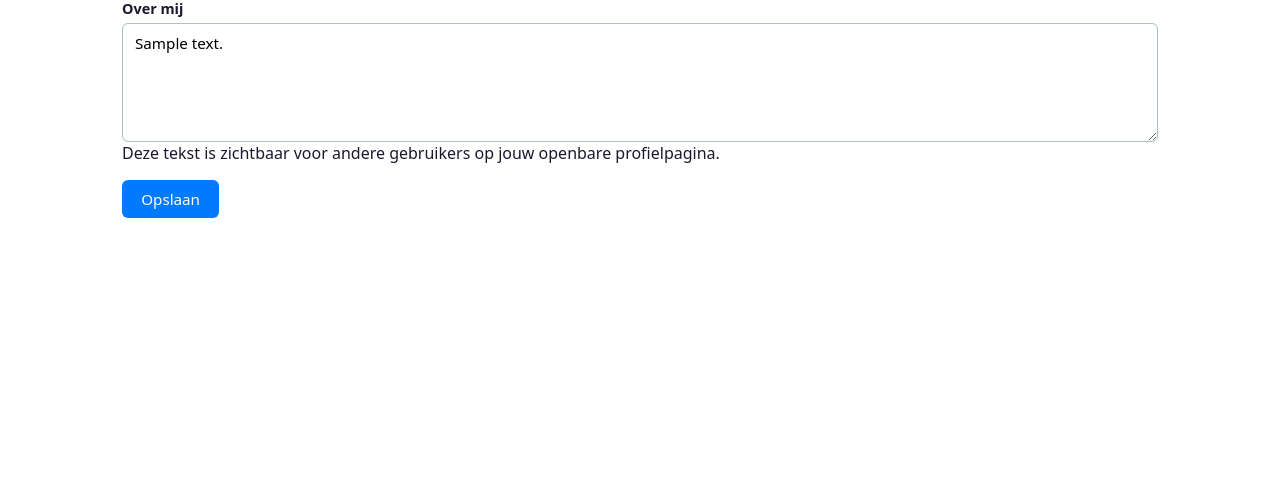
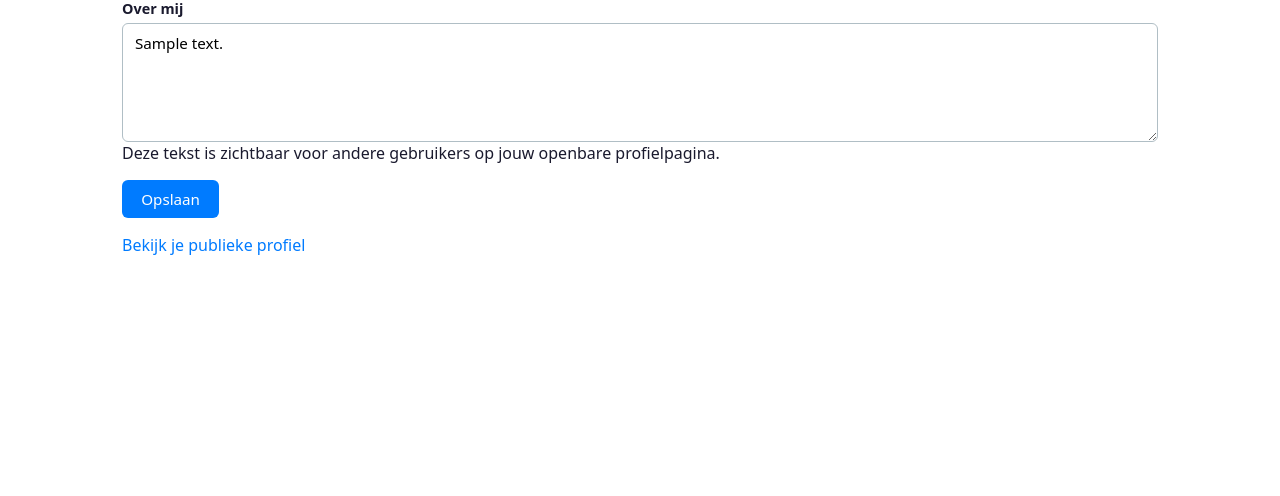
Before and after one commit to walthertimmer/scubaduikers, a FastAPI app: page /profile in a window 1280 px wide. Shown: the part 126-622 px from the top of the page. Run offline with FastAPI, Linux system fonts and the light colour scheme; the visitor is signed in with stand-in values (Sample User, id 1); tables that the repository leaves empty hold one stand-in row (values such as "Sample post"); parts of the project's set-up code (start-up, migrations or seed data) failed here and were passed over.

Commit message:
link profiel

```diff
--- a/templates/club_detail.html
+++ b/templates/club_detail.html
@@ -110,7 +110,7 @@
             {% else %}
             <p class="empty-state">Deze club heeft nog geen aankomende duiken gepland.</p>
             {% endif %}
-            <p><a href="/dives/new">Plan een duik</a></p>
+            <p style="margin-top: 1rem;"><a href="/dives/new">Plan een duik</a></p>
             </div>
         </div>
     </div>
--- a/templates/profile_edit.html
+++ b/templates/profile_edit.html
@@ -1,6 +1,6 @@
 {% extends "base.html" %}
 
-{% block title %}Profiel bewerken – {{ user.name }}{% endblock %}
+{% block title %}Profiel bewerken - {{ user.name }}{% endblock %}
 
 {% block content %}
 <section>
@@ -16,7 +16,11 @@
             <textarea id="description" name="description" rows="5" class="form-control">{{ user.description or '' }}</textarea>
             <p class="form-hint">Deze tekst is zichtbaar voor andere gebruikers op jouw openbare profielpagina.</p>
         </div>
-        <button type="submit" class="btn btn-primary">Opslaan</button>
+        <button type="submit" class="btn btn-sm">Opslaan</button>
     </form>
+
+    <p style="margin-top: 1rem;">
+        <a href="/users/{{ user.id }}">Bekijk je publieke profiel</a>
+    </p>
 </section>
 {% endblock %}
--- a/templates/user_profile.html
+++ b/templates/user_profile.html
@@ -1,6 +1,6 @@
 {% extends "base.html" %}
 
-{% block title %}{{ profile_user.name }} – Scubaduikers{% endblock %}
+{% block title %}{{ profile_user.name }} - Scubaduikers{% endblock %}
 
 {% block content %}
 <section>
```
